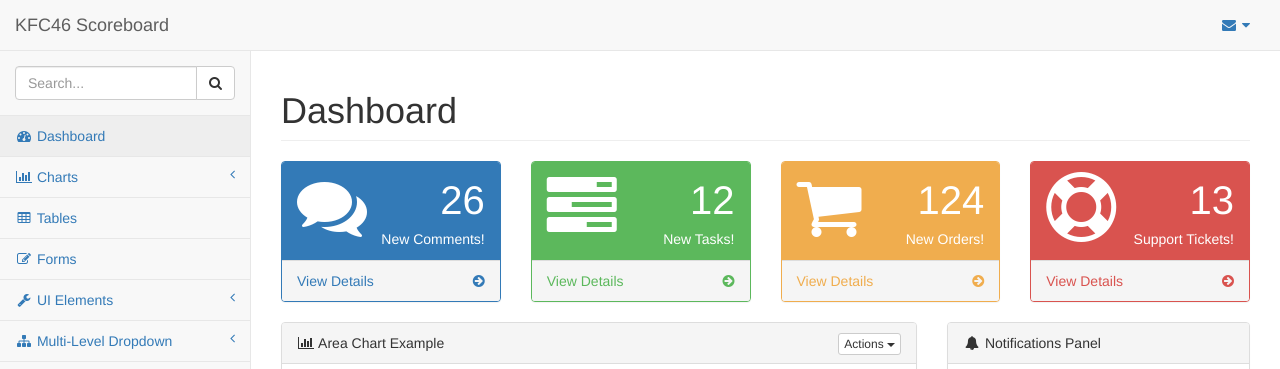
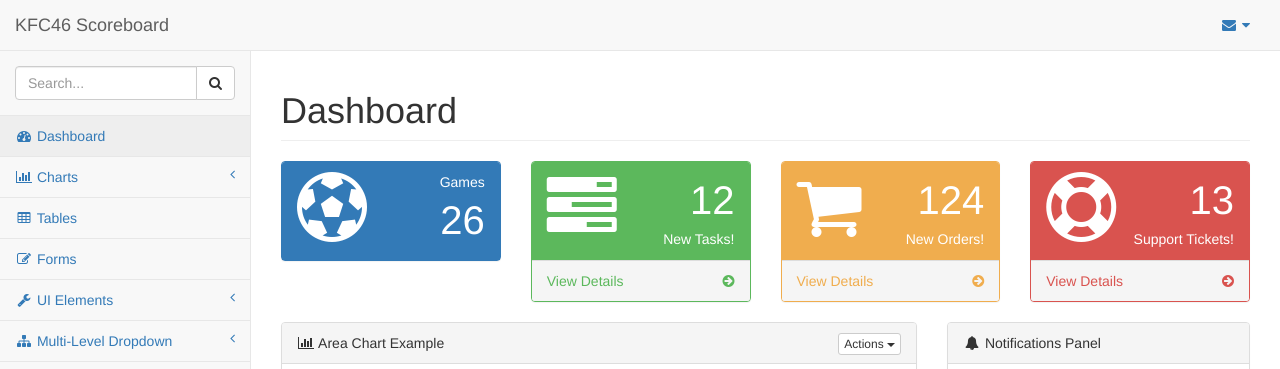
Before and after one commit to tomoyamkung/kfc46_scoreboard_content, a website: page pages/index.html in a window 1280 px wide. Shown: the top 369 px of the page. Drawn offline with Linux system fonts and the light colour scheme.

Commit message:
refs #4 「総試合数」の部分を実装

```diff
--- a/pages/index.html
+++ b/pages/index.html
@@ -229,21 +229,14 @@
                         <div class="panel-heading">
                             <div class="row">
                                 <div class="col-xs-3">
-                                    <i class="fa fa-comments fa-5x"></i>
+                                    <i class="fa fa-futbol-o fa-5x"></i>
                                 </div>
                                 <div class="col-xs-9 text-right">
+                                    <div>Games</div>
                                     <div class="huge">26</div>
-                                    <div>New Comments!</div>
                                 </div>
                             </div>
                         </div>
-                        <a href="#">
-                            <div class="panel-footer">
-                                <span class="pull-left">View Details</span>
-                                <span class="pull-right"><i class="fa fa-arrow-circle-right"></i></span>
-                                <div class="clearfix"></div>
-                            </div>
-                        </a>
                     </div>
                 </div>
                 <div class="col-lg-3 col-md-6">
```
